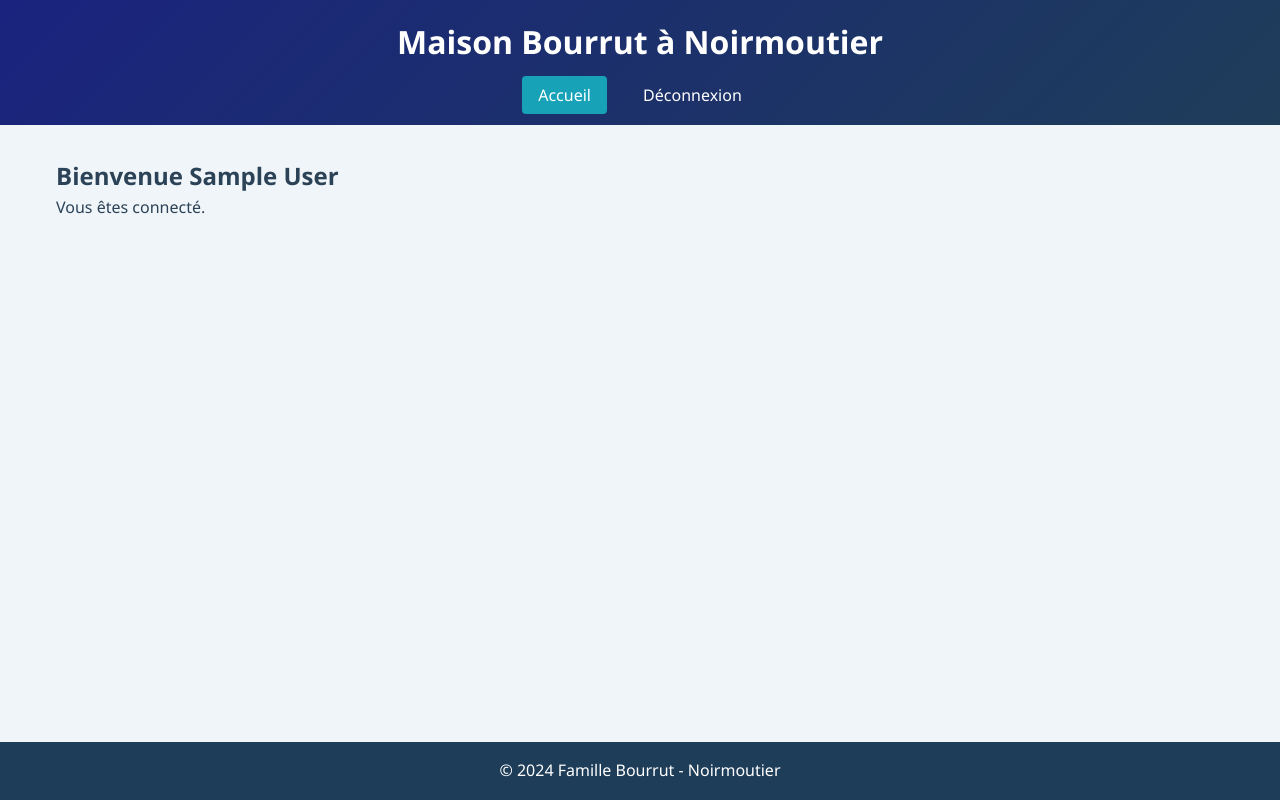
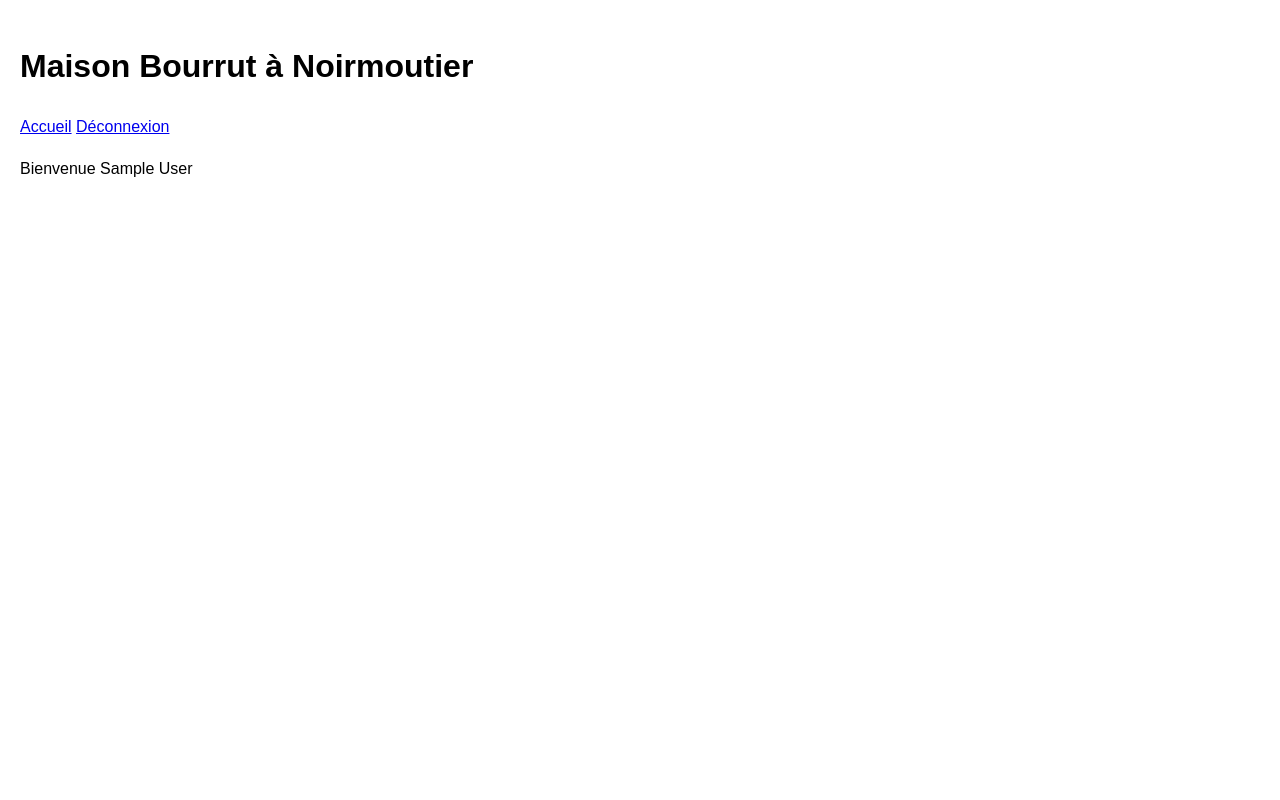
Before and after one commit to sebb34/Noirmoutier, a Flask app: template templates/home.html in a window 1280 px wide. Run offline with Flask 3, Linux system fonts and the light colour scheme; the template is opened without the code that fills it, so the values that code supplies are empty; the visitor is signed in with stand-in values (Sample User, id 1).

Commit message:
Fix: Simplification du template home.html

```diff
--- a/templates/home.html
+++ b/templates/home.html
@@ -4,13 +4,33 @@
     <meta charset="UTF-8">
     <meta name="viewport" content="width=device-width, initial-scale=1.0">
     <title>Accueil - Maison Bourrut</title>
-    <link rel="stylesheet" href="{{ url_for('static', filename='style.css') }}">
+    <style>
+        body {
+            font-family: Arial, sans-serif;
+            line-height: 1.6;
+            margin: 0;
+            padding: 20px;
+        }
+        .alert {
+            padding: 10px;
+            margin: 10px 0;
+            border-radius: 4px;
+        }
+        .alert.success {
+            background-color: #d4edda;
+            color: #155724;
+        }
+        .alert.error {
+            background-color: #f8d7da;
+            color: #721c24;
+        }
+    </style>
 </head>
 <body>
-    <header>
     <h1>Maison Bourrut à Noirmoutier</h1>
+
     <nav>
-            <a href="{{ url_for('home') }}" class="active">Accueil</a>
+        <a href="{{ url_for('home') }}">Accueil</a>
         {% if current_user.is_authenticated %}
             <a href="{{ url_for('logout') }}">Déconnexion</a>
         {% else %}
@@ -18,11 +38,6 @@
             <a href="{{ url_for('register') }}">Créer un compte</a>
         {% endif %}
     </nav>
-    </header>
-
-    <main>
-        <section class="welcome">
-            <h2>Bienvenue{% if current_user.is_authenticated %} {{ current_user.name }}{% endif %}</h2>
 
     {% with messages = get_flashed_messages(with_categories=true) %}
         {% if messages %}
@@ -33,15 +48,9 @@
     {% endwith %}
 
     {% if current_user.is_authenticated %}
-                <p>Vous êtes connecté.</p>
+        <p>Bienvenue {{ current_user.name }}</p>
     {% else %}
-                <p>Connectez-vous pour accéder à toutes les fonctionnalités.</p>
+        <p>Bienvenue ! Connectez-vous pour accéder à toutes les fonctionnalités.</p>
     {% endif %}
-        </section>
-    </main>
-
-    <footer>
-        <p>&copy; 2024 Famille Bourrut - Noirmoutier</p>
-    </footer>
 </body>
 </html>
```
Lines whose indentation alone changed are shown as unchanged.
